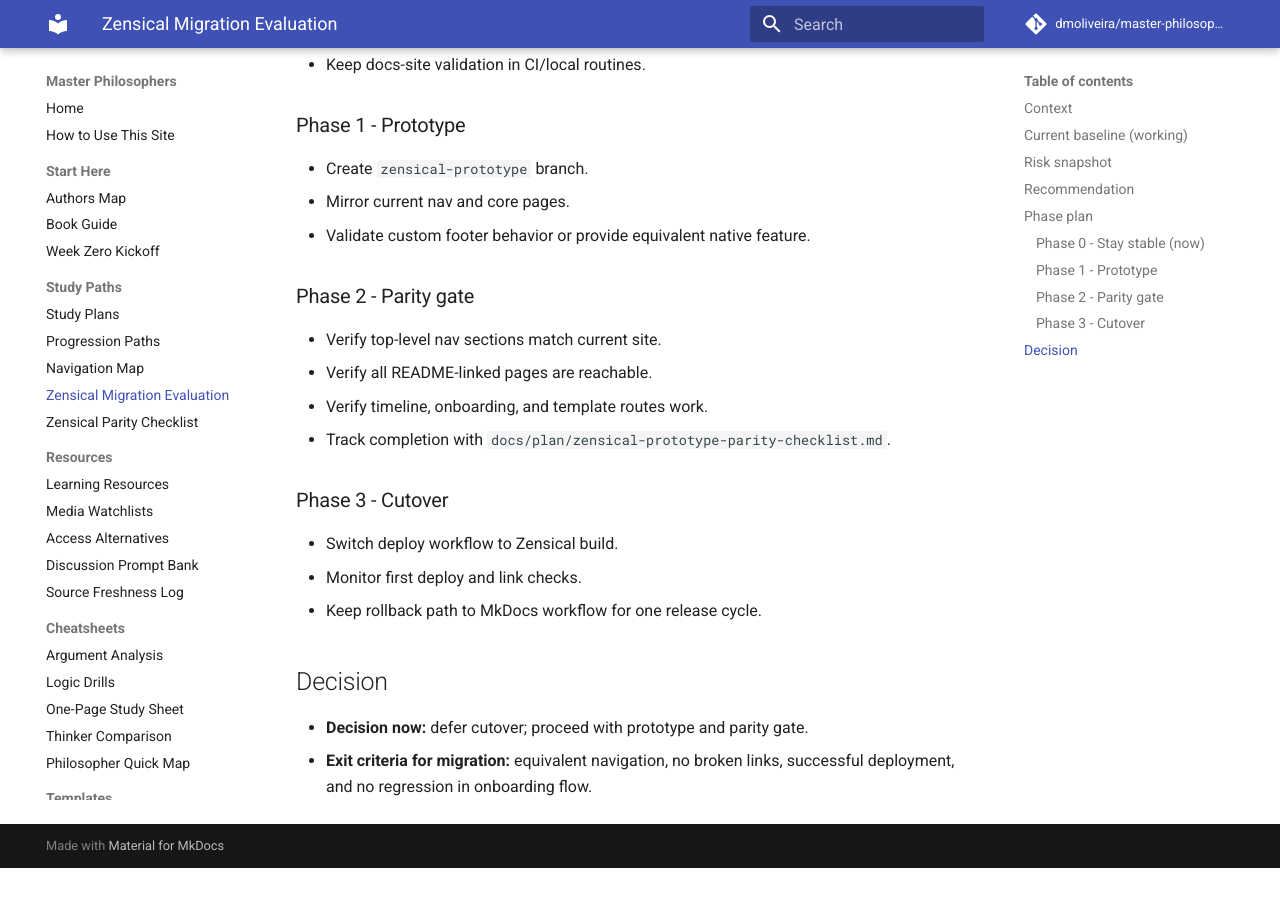
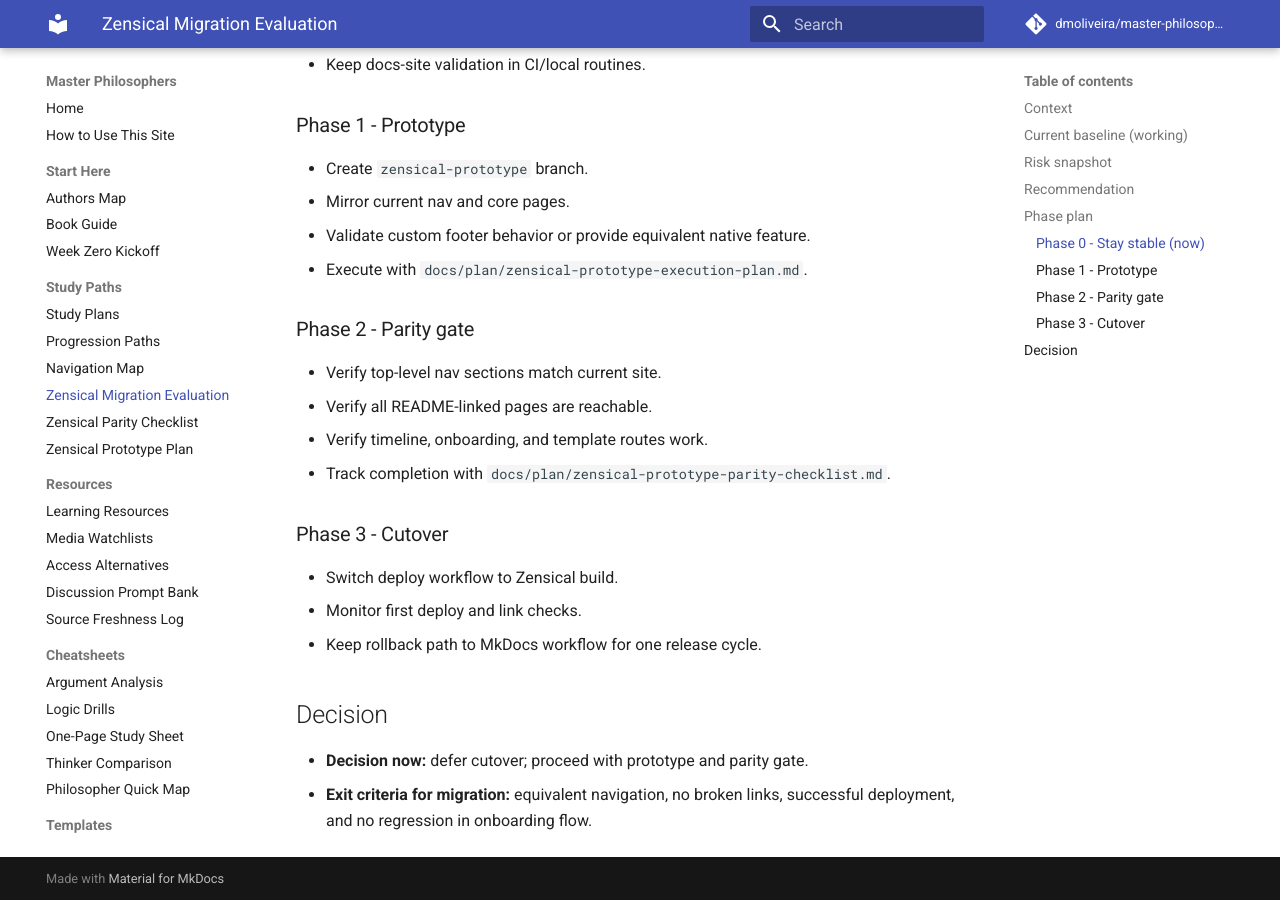
Before and after one commit to dmoliveira/master-philosophers, an MkDocs documentation site: the page built from docs/plan/zensical-migration-evaluation.md, in a window 1280 px wide and 900 px high, scrolled down 1201 px. Built offline with MkDocs 1.6.1 and Material for MkDocs 9.7.7, drawn with Linux system fonts in a browser that asks for light colours; comment, search, counter and statistics services are not loaded; before the commit the page ends 2069 px from its top, so only the background shows below that.

Commit message:
docs wire prototype plan into migration flow

```diff
--- a/docs/plan/zensical-migration-evaluation.md
+++ b/docs/plan/zensical-migration-evaluation.md
@@ -44,6 +44,7 @@
 - Create `zensical-prototype` branch.
 - Mirror current nav and core pages.
 - Validate custom footer behavior or provide equivalent native feature.
+- Execute with `docs/plan/zensical-prototype-execution-plan.md`.
 
 ### Phase 2 - Parity gate
 
--- a/mkdocs.yml
+++ b/mkdocs.yml
@@ -35,6 +35,7 @@
       - Navigation Map: resources/navigation-map.md
       - Zensical Migration Evaluation: plan/zensical-migration-evaluation.md
       - Zensical Parity Checklist: plan/zensical-prototype-parity-checklist.md
+      - Zensical Prototype Plan: plan/zensical-prototype-execution-plan.md
   - Resources:
       - Learning Resources: resources/learning-resources.md
       - Media Watchlists: resources/media-watchlists.md
```
Also changed, not shown: README.md (+1 -0 lines).
